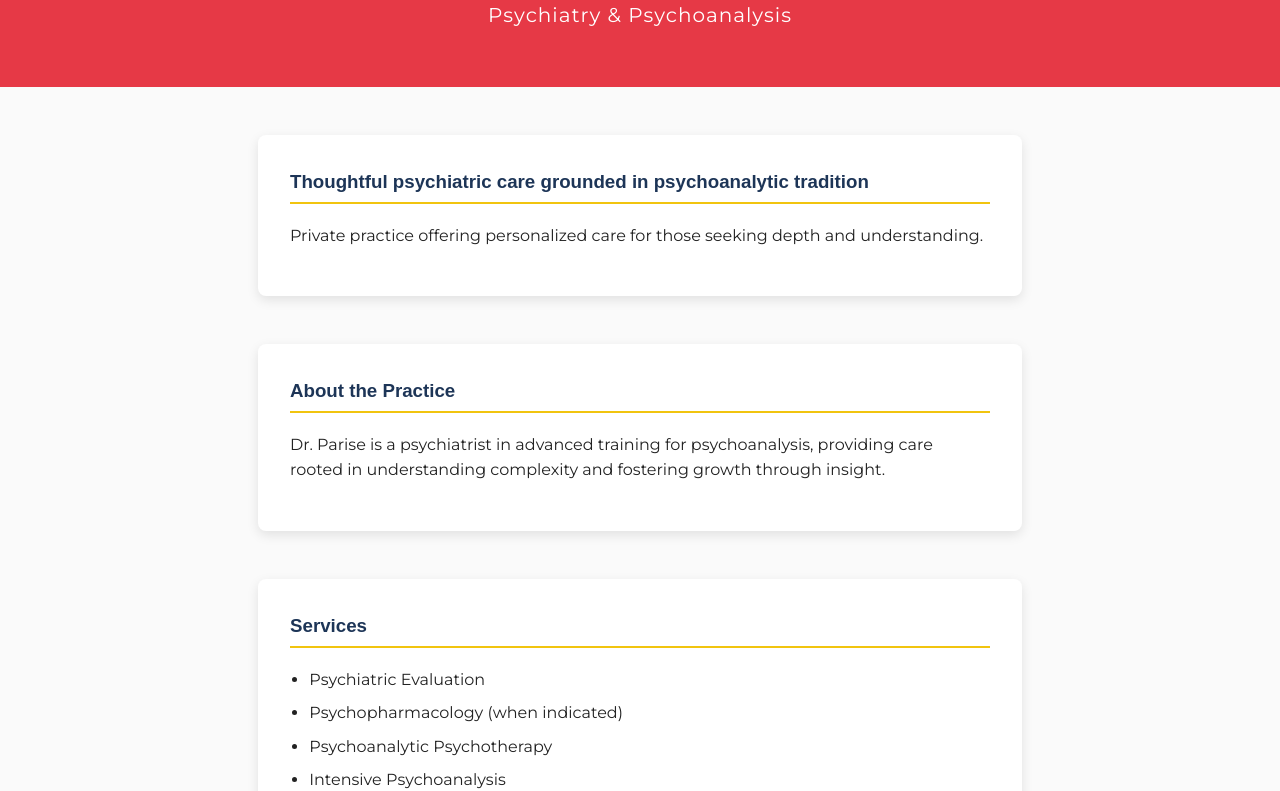
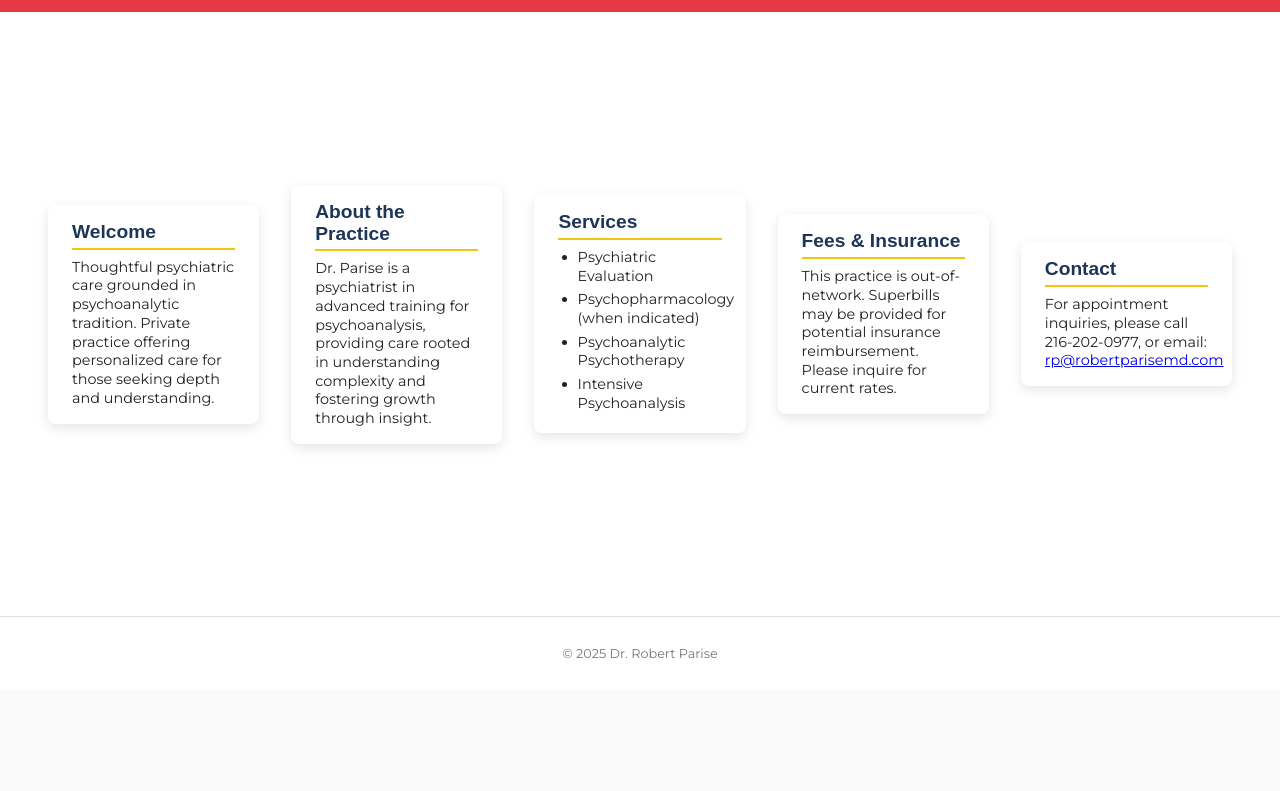
Before and after one commit to rparisemd/rparisemd.github.io, a plain HTML site: page index.html in a window 1280 px wide. Shown: the part 110-901 px from the top of the page. After the commit the page ends 800 px from the top, so only its background shows below. Drawn offline with Linux system fonts and the light colour scheme; a web font is replaced by a local one.

Commit message:
Update index.html

```diff
--- a/index.html
+++ b/index.html
@@ -9,106 +9,135 @@
 <link href="https://fonts.googleapis.com/css2?family=Futura+PT:wght@400;700&family=Montserrat:wght@400;600&display=swap" rel="stylesheet" />
 
 <style>
-    body {
+  /* Reset and base */
+  * {
+    box-sizing: border-box;
+  }
+  html, body {
+    margin: 0; padding: 0; height: 100%;
     font-family: 'Montserrat', sans-serif;
     background: #fafafa;
     color: #222;
-      margin: 0;
-      line-height: 1.6;
   }
+
+  body {
+    display: flex;
+    flex-direction: column;
+    height: 100vh; /* full viewport height */
+  }
+
   header {
     background: #e63946;
     color: white;
-      padding: 2.5rem 1rem;
+    padding: 1.5rem 1rem;
     text-align: center;
     letter-spacing: 1px;
+    flex-shrink: 0;
   }
   header h1 {
     font-family: 'Futura PT', sans-serif;
     font-weight: 700;
-      font-size: 2.5rem;
+    font-size: 2rem;
     margin: 0;
   }
   header h2 {
     font-weight: 400;
-      font-size: 1.25rem;
+    font-size: 1rem;
     margin-top: 0.3rem;
   }
+
   main {
-      max-width: 700px;
-      margin: 3rem auto;
-      padding: 2rem;
+    flex-grow: 1;
+    display: flex;
+    flex-direction: row;
+    justify-content: space-around;
+    align-items: center;
+    padding: 1rem 2rem;
+    background: white;
+  }
+
+  section {
+    flex: 1 1 0;
+    max-width: 300px;
+    margin: 0 1rem;
     background: white;
     border-radius: 8px;
-      box-shadow: 0 4px 12px rgba(0, 0, 0, 0.1);
+    box-shadow: 0 4px 12px rgba(0,0,0,0.1);
+    padding: 1rem 1.5rem;
+    overflow: hidden;
   }
-    h3 {
+
+  section h3 {
+    font-family: 'Futura PT', sans-serif;
+    font-weight: 700;
+    font-size: 1.2rem;
     color: #1d3557;
     border-bottom: 2px solid #f1c40f;
     padding-bottom: 0.3rem;
-      font-family: 'Futura PT', sans-serif;
-      font-weight: 700;
     margin-top: 0;
+    margin-bottom: 0.5rem;
   }
+
+  section p, section ul {
+    font-size: 0.9rem;
+    line-height: 1.3;
+    margin: 0;
+  }
+
   ul {
     padding-left: 1.2rem;
-      margin-top: 0.5rem;
+    margin-top: 0.3rem;
   }
+
   li {
-      margin-bottom: 0.5rem;
+    margin-bottom: 0.3rem;
   }
-    p, a {
-      font-size: 1rem;
-      color: #222;
-      text-decoration: none;
+
+  footer {
+    flex-shrink: 0;
+    text-align: center;
+    padding: 1rem;
+    font-size: 0.8rem;
+    color: #777;
+    background: #fff;
+    border-top: 1px solid #ddd;
   }
-    a:hover {
-      text-decoration: underline;
+
+  /* Responsive fallback for narrow screens: stack vertically */
+  @media (max-width: 1000px) {
+    main {
+      flex-direction: column;
+      padding: 1rem;
+      overflow-y: auto;
+      height: calc(100vh - 130px); /* account for header/footer */
     }
-    .contact p {
-      margin: 0.3rem 0;
+    section {
+      max-width: none;
+      margin: 0.5rem 0;
     }
-    footer {
-      text-align: center;
-      padding: 1.5rem 1rem;
-      font-size: 0.9rem;
-      color: #777;
-      margin-top: 3rem;
   }
 </style>
+
 </head>
 <body>
+
 <header>
   <h1>Dr. Robert Parise</h1>
   <h2>Psychiatry &amp; Psychoanalysis</h2>
 </header>
-  <main>
-    <h3>Thoughtful psychiatric care grounded in psychoanalytic tradition</h3>
-    <p>Private practice offering personalized care for those seeking depth and understanding.</p>
-  </main>
 
 <main>
+  <section>
+    <h3>Welcome</h3>
+    <p>Thoughtful psychiatric care grounded in psychoanalytic tradition. Private practice offering personalized care for those seeking depth and understanding.</p>
+  </section>
+
+  <section>
     <h3>About the Practice</h3>
     <p>Dr. Parise is a psychiatrist in advanced training for psychoanalysis, providing care rooted in understanding complexity and fostering growth through insight.</p>
-    </main>
+  </section>
 
-</body>
-</html>
-
-<!-- services.html -->
-<!DOCTYPE html>
-<html lang="en">
-<head>
-    <meta charset="UTF-8">
-    <title>Services Offered</title>
-    <link rel="stylesheet" href="style.css">
-</head>
-<body>
-
-
-    </header>
-
-    <main>
+  <section>
     <h3>Services</h3>
     <ul>
       <li>Psychiatric Evaluation</li>
@@ -116,48 +145,22 @@
       <li>Psychoanalytic Psychotherapy</li>
       <li>Intensive Psychoanalysis</li>
     </ul>
+  </section>
+
+  <section>
+    <h3>Fees &amp; Insurance</h3>
+    <p>This practice is out-of-network. Superbills may be provided for potential insurance reimbursement. Please inquire for current rates.</p>
+  </section>
+
+  <section>
+    <h3>Contact</h3>
+    <p>For appointment inquiries, please call 216-202-0977, or email: <a href="mailto:rp@robertparisemd.com">rp@robertparisemd.com</a></p>
+  </section>
 </main>
 
+<footer>
+  <p>&copy; 2025 Dr. Robert Parise</p>
+</footer>
 
 </body>
 </html>
-
-<!-- fees.html -->
-<!DOCTYPE html>
-<html lang="en">
-<head>
-    <meta charset="UTF-8">
-    <title>Fees & Insurance</title>
-    <link rel="stylesheet" href="style.css">
-</head>
-<body>
-
-
-    <main>
-        <h3>Fees & Insurance</h3>
-        <p>This practice is out-of-network. Superbills may be provided for potential insurance reimbursement. Please inquire for current rates.</p>
-    </main>
-
-</body>
-</html>
-
-<!-- contact.html -->
-<!DOCTYPE html>
-<html lang="en">
-<head>
-    <meta charset="UTF-8">
-    <title>Contact</title>
-    <link rel="stylesheet" href="style.css">
-</head>
-
-    </header>
-
-    <main>
-        <h3>Contact</h3>
-        <p>For appointment inquiries, please call 216-202-0977, or email: <a href="mailto:rp@robertparisemd.com">rp@robertparisemd.com</a></p>
-    </main>
-  <footer>
-    <p>&copy; 2025 Dr. Robert Parise</p>
-  </footer>
-</body>
-</html>
```
Lines whose indentation alone changed are shown as unchanged.
